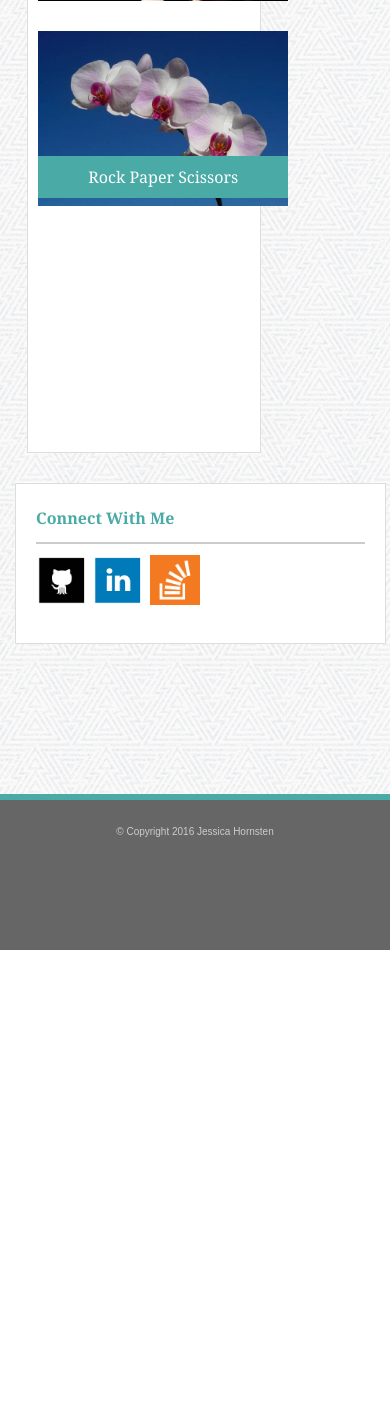
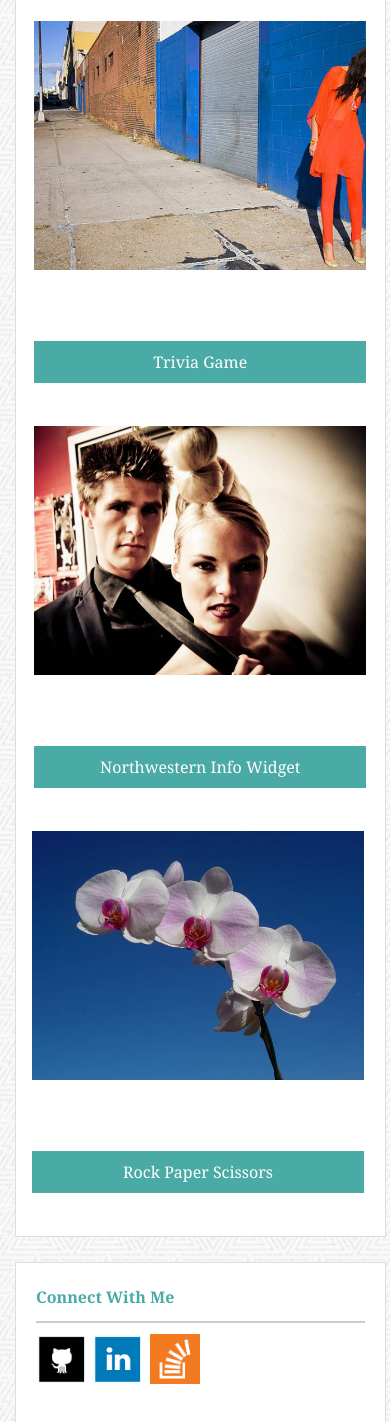
Before and after one commit to hornsten/Responsive-Portfolio, a PHP site: page /portfolio.html in a window 390 px wide. Shown: the part 1124-2546 px from the top of the page. Before the commit the page ends 2074 px from the top, so only its background shows below. Run offline with PHP 8.4, Linux system fonts and the light colour scheme.

Commit message:
Makes index, portfolio, and contact pages responsive using media queries

```diff
--- a/assets/css/style.css
+++ b/assets/css/style.css
@@ -305,19 +305,31 @@ input[type=submit]:hover {
 }
 
     @media only screen and (max-width: 980px) {
-    .bio {
-        width: 55%;
+
+   .bio, .text, .gallery {
+        width: 45%;
 
     }
 
     #menu-margin {
-	margin-right: 125px;
+	margin-right: 200px;
 }
 
 	.connect {
 		margin-left: 20px;
 		margin-right: 125px;
+		width: 20%;
 	}
+
+.img6 {
+
+	margin: 0;
+	background-size: 0;
+	width: 0;
+	height: 0;
+	box-shadow: none;
+	text-align: center;
+}
 
 }
 
@@ -331,17 +343,26 @@ input[type=submit]:hover {
 	margin-right: 15px;
 }
 
-    .bio {
-        width: 95%;
+	.bio, .text, .gallery{
+		width: 95%;
  		margin-left: 15px;
         margin-right: 10px;
         margin-bottom:25px;
         text-align: left;
        	box-sizing: border-box;
 
-
     }
 
+.img1, .img2, .img3, .img4, .img5 {
+	margin-left: 23px;
+	margin-right: 0px;
+}
+
+	.img6 {
+		width: 250px;
+		height: 175px;
+		margin: 0 10px;
+	}
     .connect {
     	width: 95%;
     	margin-left: 15px;
@@ -359,6 +380,9 @@ input[type=submit]:hover {
 
 @media only screen and (max-width: 640px) {
 
+	#header {
+		position: static;
+	}
 
 	nav {
 		width: 100%;
@@ -383,16 +407,45 @@ input[type=submit]:hover {
 
 	}
 
-    .bio {
-        width: 95%;
- 		margin-left: 15px;
-        margin-right: 5px;
+    .bio, .text, .gallery {
+		width: 95%;
         margin-bottom:25px;
         text-align: left;
        	box-sizing: border-box;
 
 
     }
+
+    .bio, .text {
+    	margin-left: 15px;
+        margin-right: 5px;
+    }
+
+	.gallery {
+		text-align: center;
+	}
+	.img1, .img2, .img3, .img4, .img5 {
+		width: 90%;
+		height: 375px;
+		margin-left: 0;
+		margin-right: 0;
+	}
+
+	.img6 {
+
+	margin: 0;
+	background-size: 0;
+	width: 0;
+	height: 0;
+	box-shadow: none;
+	text-align: center;
+}
+
+	.desc {
+		margin-top: 320px;
+
+	}
+
 
     #pic  {
 	height: auto;
```
